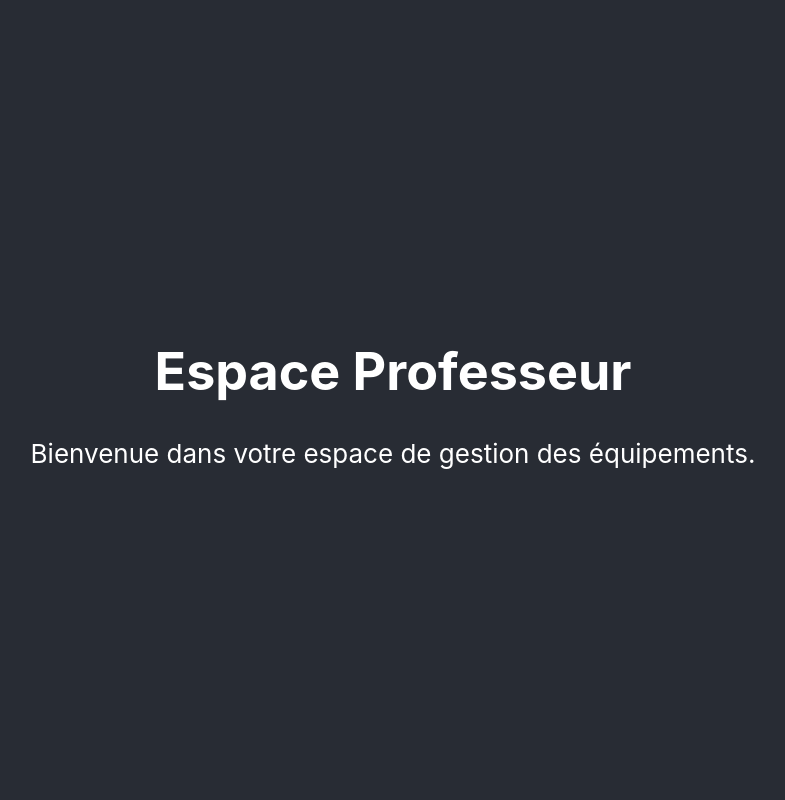
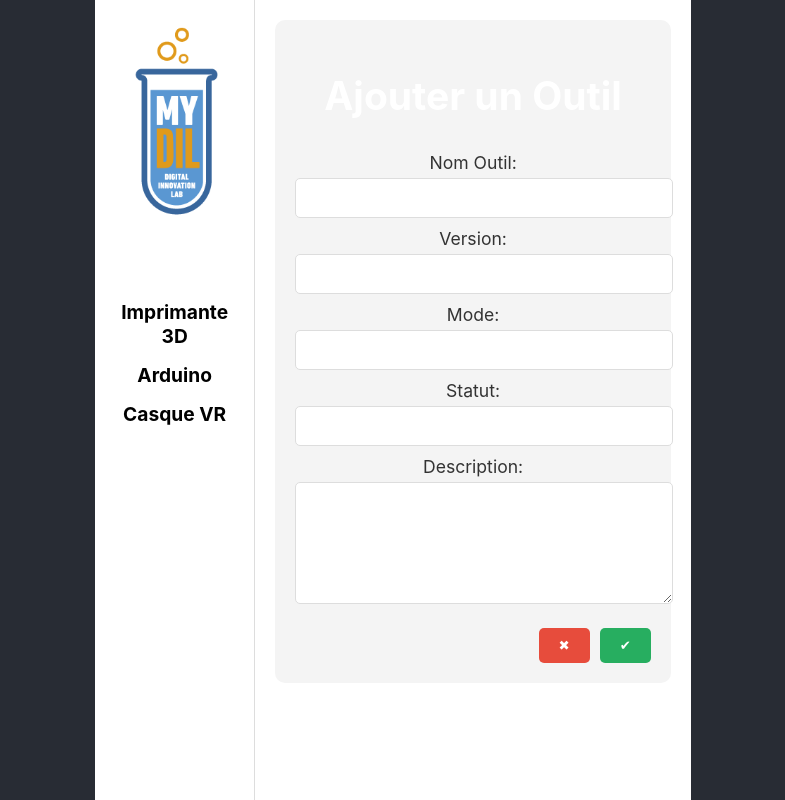
Before and after one commit to Perito009/mydil_connect, a React (Create React App) app: page /prof in a window 1280 px wide. Shown: the whole page, without its empty margins (247-1032 px from the left). Built offline with nearby package versions, Linux system fonts and the light colour scheme.

Commit message:
ajout de la page de notif du prof

```diff
--- a/src/App.js
+++ b/src/App.js
@@ -4,6 +4,7 @@ import HomePage from './components/HomePage';
 import Prof from './components/Prof';
 import Student from './components/Student';
 import Reservation from './components/Reservation';
+import DemandeReservation from './components/DemandeReservation';
 import './App.css';  // Importer ton fichier CSS
 
 const App = () => {
@@ -16,6 +17,7 @@ const App = () => {
             <Route path="/prof" element={<Prof />} />
             <Route path="/student" element={<Student />} />
             <Route path="/Reservation" element={<Reservation />} />
+            <Route path="/DemandeReservation" element={<DemandeReservation/>} />
           </Routes>
         </Router>
       </header>
--- /dev/null
+++ b/src/components/DemandeReservation.css
@@ -0,0 +1,97 @@
+/* Conteneur principal */
+.demande-container {
+    display: flex;
+    min-height: 100vh;
+    background-color: white;
+  }
+
+  /* Barre latérale */
+  .sidebar {
+    width: 20%;
+    background-color: white;
+    display: flex;
+    flex-direction: column;
+    align-items: center;
+    padding: 20px;
+    border-right: 1px solid #ddd;
+  }
+
+  .sidebar .logo {
+    width: 100px;
+    margin-bottom: 40px;
+  }
+
+  .notification {
+    font-size: 1.2rem;
+    color: #000;
+    text-align: center;
+  }
+
+  /* Section principale */
+  .main-content {
+    flex: 1;
+    padding: 20px;
+  }
+
+  .demande-header {
+    display: flex;
+    align-items: center;
+    margin-bottom: 20px;
+  }
+
+  .tool-image {
+    width: 150px;
+    height: 150px;
+    margin-right: 20px;
+  }
+
+  .demande-description h2 {
+    font-size: 1.5rem;
+  }
+
+  .action-buttons {
+    display: flex;
+    justify-content: flex-end;
+    margin-top: 20px;
+  }
+
+  .btn-accept, .btn-reject {
+    background-color: #27ae60;
+    color: white;
+    border: none;
+    padding: 10px 20px;
+    border-radius: 5px;
+    cursor: pointer;
+    margin-right: 10px;
+    transition: background-color 0.3s ease;
+  }
+
+  .btn-reject {
+    background-color: #e74c3c;
+  }
+
+  .btn-accept:hover {
+    background-color: #229954;
+  }
+
+  .btn-reject:hover {
+    background-color: #c0392b;
+  }
+
+  .status-message {
+    margin-top: 20px;
+    padding: 10px;
+    font-size: 1.2rem;
+    text-align: center;
+    border-radius: 5px;
+  }
+
+  .status-message.acceptée {
+    background-color: #27ae60;
+    color: white;
+  }
+
+  .status-message.refusée {
+    background-color: #e74c3c;
+    color: white;
+  }
--- /dev/null
+++ b/src/components/DemandeReservation.js
@@ -0,0 +1,50 @@
+import React, { useState } from 'react';
+import './DemandeReservation.css'; // Le fichier CSS pour cette page
+
+const DemandeReservation = () => {
+  const [status, setStatus] = useState(null); // État pour suivre si la demande a été acceptée ou refusée
+
+  const handleAccept = () => {
+    setStatus('acceptée');
+    // Tu peux également ajouter une logique pour mettre à jour le backend ici
+  };
+
+  const handleReject = () => {
+    setStatus('refusée');
+    // Ajouter logique pour mise à jour côté serveur ici si nécessaire
+  };
+
+  return (
+    <div className="demande-container">
+      <aside className="sidebar">
+        <img src="logo.png" alt="Logo MyDIL" className="logo" />
+        <div className="notification">
+          <p>Un étudiant souhaite réserver cet outil</p>
+        </div>
+      </aside>
+
+      <div className="main-content">
+        <div className="demande-header">
+          <img src="3d-printer.jpg" alt="Imprimante 3D" className="tool-image" />
+          <div className="demande-description">
+            <h2>Demande de réservation : Imprimante 3D</h2>
+            <p>La demande de réservation pour l'outil Imprimante 3D.</p>
+          </div>
+        </div>
+
+        <div className="action-buttons">
+          <button className="btn-accept" onClick={handleAccept}>ACCEPT</button>
+          <button className="btn-reject" onClick={handleReject}>REJECT</button>
+        </div>
+
+        {status && (
+          <div className={`status-message ${status}`}>
+            <p>La demande a été {status}.</p>
+          </div>
+        )}
+      </div>
+    </div>
+  );
+};
+
+export default DemandeReservation;
--- a/src/components/HomePage.js
+++ b/src/components/HomePage.js
@@ -12,7 +12,7 @@ const HomePage = () => {
         </h1>
         <div className="buttons">
           <Link to="/student" className="btn">Étudiants</Link>
-          <Link to="/prof" className="btn">Intervenants</Link>
+          <Link to="/student" className="btn">Intervenants</Link>
         </div>
       </div>
       <div className="right-section">
--- /dev/null
+++ b/src/components/Prof.css
@@ -0,0 +1,152 @@
+/* Conteneur principal */
+.reservation-container, .prof-container {
+    display: flex;
+    min-height: 100vh;
+    background-color: white;
+  }
+
+  /* Barre latérale */
+  .sidebar {
+    width: 20%;
+    background-color: white;
+    display: flex;
+    flex-direction: column;
+    align-items: center;
+    padding: 20px;
+    border-right: 1px solid #ddd;
+  }
+
+  .sidebar .logo {
+    width: 100px;
+    margin-bottom: 40px;
+  }
+
+  .sidebar ul {
+    list-style: none;
+    padding: 0;
+  }
+
+  .sidebar ul li {
+    margin: 15px 0;
+    font-size: 1.2rem;
+    font-weight: bold;
+    color: #000;
+  }
+
+  /* Section principale */
+  .main-content {
+    flex: 1;
+    padding: 20px;
+  }
+
+  .search-bar {
+    display: flex;
+    justify-content: space-between;
+    margin-bottom: 20px;
+  }
+
+  .search-bar input[type="text"] {
+    width: 80%;
+    padding: 10px;
+    font-size: 1rem;
+    border-radius: 5px;
+    border: 1px solid #ddd;
+  }
+
+  .search-bar .profile-icon {
+    background-color: transparent;
+    border: none;
+    font-size: 1.5rem;
+    cursor: pointer;
+  }
+
+  /* Grille d'éléments (Non nécessaire pour Prof.js, mais conservée si besoin) */
+  .items-grid {
+    display: grid;
+    grid-template-columns: repeat(2, 1fr);
+    gap: 20px;
+  }
+
+  .item-card {
+    background-color: white;
+    border: 1px solid #ddd;
+    border-radius: 10px;
+    padding: 20px;
+    text-align: center;
+  }
+
+  .item-card .item-image {
+    width: 100px;
+    margin-bottom: 20px;
+    height: 300px;
+    width: 300px;
+  }
+
+  .item-description {
+    margin-top: 10px;
+    padding: 10px;
+    background-color: #140f0f;
+    border-radius: 5px;
+  }
+
+  /* Formulaire d'ajout d'outil */
+  .form-container {
+    background-color: #f4f4f4;
+    padding: 20px;
+    border-radius: 10px;
+  }
+
+  .tool-form label {
+    display: block;
+    margin-bottom: 10px;
+    font-size: 1.1rem;
+    color: #333;
+  }
+
+  .tool-form input, .tool-form textarea {
+    width: 100%;
+    padding: 10px;
+    margin-top: 5px;
+    border: 1px solid #ddd;
+    border-radius: 5px;
+    font-size: 1rem;
+  }
+
+  .tool-form textarea {
+    height: 100px;
+  }
+
+  .form-buttons {
+    display: flex;
+    justify-content: flex-end;
+    margin-top: 20px;
+  }
+
+  .btn-red {
+    background-color: #e74c3c;
+    color: white;
+    border: none;
+    padding: 10px 20px;
+    border-radius: 5px;
+    cursor: pointer;
+    margin-right: 10px;
+    transition: background-color 0.3s ease;
+  }
+
+  .btn-red:hover {
+    background-color: #c0392b;
+  }
+
+  .btn-green {
+    background-color: #27ae60;
+    color: white;
+    border: none;
+    padding: 10px 20px;
+    border-radius: 5px;
+    cursor: pointer;
+    transition: background-color 0.3s ease;
+  }
+
+  .btn-green:hover {
+    background-color: #229954;
+  }
--- a/src/components/Prof.js
+++ b/src/components/Prof.js
@@ -1,10 +1,64 @@
-import React from 'react';
+import './Prof.css';
 
 const Prof = () => {
+  const tools = [
+    { name: 'Imprimante 3D', version: '1.0', mode: 'Automatique', statut: 'Disponible', description: 'Imprimante 3D de dernière génération.' },
+    { name: 'Arduino', version: '2.1', mode: 'Manuel', statut: 'Indisponible', description: 'Kit Arduino pour prototypage.' },
+    { name: 'Casque VR', version: '3.0', mode: 'Automatique', statut: 'Disponible', description: 'Casque de réalité virtuelle.' }
+  ];
+
+  const handleAddTool = () => {
+    // Logique pour ajouter un nouvel outil
+    console.log('Outil ajouté');
+  };
+
+  const handleRemoveTool = (tool) => {
+    // Logique pour retirer un outil
+    console.log(`Outil supprimé: ${tool.name}`);
+  };
+
   return (
-    <div>
-      <h1>Espace Professeur</h1>
-      <p>Bienvenue dans votre espace de gestion des équipements.</p>
+    <div className="prof-container">
+      <aside className="sidebar">
+        <img src="logo.png" alt="Logo MyDIL" className="logo" />
+        <ul>
+          {tools.map((tool) => (
+            <li key={tool.name}>{tool.name}</li>
+          ))}
+        </ul>
+      </aside>
+
+      <div className="main-content">
+        <div className="form-container">
+          <h2>Ajouter un Outil</h2>
+          <form className="tool-form">
+            <label>
+              Nom Outil:
+              <input type="text" name="nom" />
+            </label>
+            <label>
+              Version:
+              <input type="text" name="version" />
+            </label>
+            <label>
+              Mode:
+              <input type="text" name="mode" />
+            </label>
+            <label>
+              Statut:
+              <input type="text" name="statut" />
+            </label>
+            <label>
+              Description:
+              <textarea name="description"></textarea>
+            </label>
+            <div className="form-buttons">
+              <button type="button" className="btn-red" onClick={() => handleRemoveTool(tools[0])}>✖</button>
+              <button type="button" className="btn-green" onClick={handleAddTool}>✔</button>
+            </div>
+          </form>
+        </div>
+      </div>
     </div>
   );
 };
--- a/src/components/Student.js
+++ b/src/components/Student.js
@@ -21,13 +21,21 @@ const Student = () => {
     e.preventDefault();
 
     // Simuler la vérification de l'email et du mot de passe
-    const correctEmail = "test@mydil.com";
-    const correctPassword = "password123";
+    const correctEmail1 = "test1@mydil.com";
+    const correctPassword1 = "password123";
 
-    if (email === correctEmail && password === correctPassword) {
+    const correctEmail2 = "test2@mydil.com";
+    const correctPassword2 = "password456";
+
+
+    if (email === correctEmail1 && password === correctPassword1) {
       // Rediriger vers la page de réservation en cas de succès
       navigate('/reservation');
-    } else {
+    } else if (email === correctEmail2 && password === correctPassword2) {
+      // Afficher un message d'erreur si la connexion échoue
+      navigate('/reservation');
+    }
+    else {
       // Afficher un message d'erreur si la connexion échoue
       setError("Email ou mot de passe incorrect.");
     }
```
